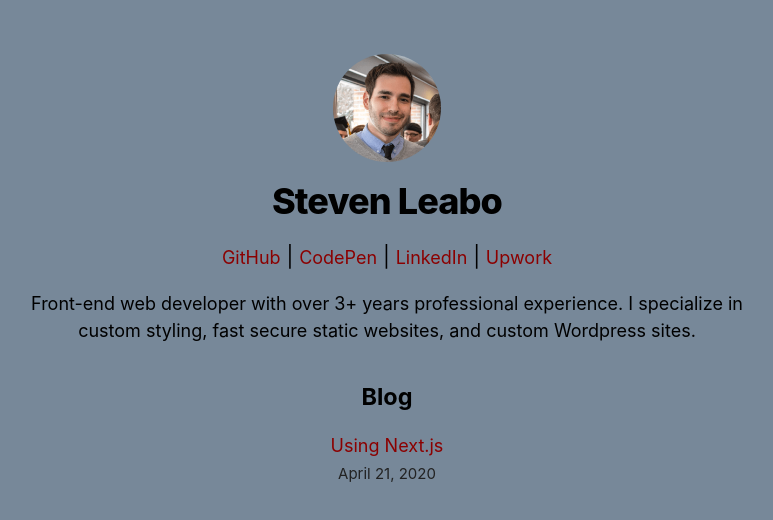
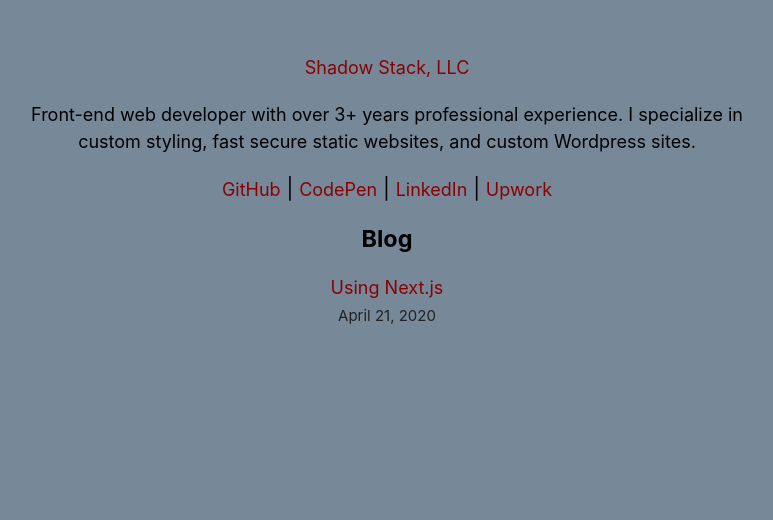
Before and after one commit to leabs/next-js-tutorial, a Next.js app: page / in a window 1280 px wide. Shown: the top 520 px of the page, without its empty margins (253-1026 px from the left). Built offline with nearby package versions, Linux system fonts and the light colour scheme.

Commit message:
adjusting for shadowstack

```diff
--- a/components/layout.js
+++ b/components/layout.js
@@ -3,8 +3,8 @@
 import utilStyles from '../styles/utils.module.css'
 import Link from 'next/link'
 
-const name = 'Steven Leabo'
-export const siteTitle = 'Steven Leabo - Web Developer'
+const name = 'Shadow Stack, LLC'
+export const siteTitle = 'Shadow Stack, LLC'
 
 export default function Layout({ children, home }) {
   return (
@@ -13,7 +13,7 @@
         <link rel="icon" href="/favicon.ico" />
         <meta
           name="description"
-          content="Learn how to build a personal website using Next.js"
+          content=" Landing Page for Shadow Stack, LLC"
         />
         <meta
           property="og:image"
@@ -27,29 +27,21 @@
       <header className={styles.header}>
         {home ? (
           <>
-            <img
-              src="/images/profile.png"
-              className={`${styles.headerHomeImage} ${utilStyles.borderCircle}`}
-              alt={name}
-            />
-            <h1 className={utilStyles.heading2Xl}>{name}</h1>
+            <Link href="/">
+              <a>
+              Shadow Stack, LLC
+              </a>
+            </Link>
+
           </>
         ) : (
           <>
             <Link href="/">
               <a>
-                <img
-                  src="/images/profile.png"
-                  className={`${styles.headerImage} ${utilStyles.borderCircle}`}
-                  alt={name}
-                />
+              Shadow Stack, LLC
               </a>
             </Link>
-            <h2 className={utilStyles.headingLg}>
-              <Link href="/">
-                <a className={utilStyles.colorInherit}>{name}</a>
-              </Link>
-            </h2>
+
           </>
         )}
       </header>
--- a/pages/index.js
+++ b/pages/index.js
@@ -21,6 +21,12 @@
         <title>{siteTitle}</title>
       </Head>
       <section className={utilStyles.headingMd}>
+
+        <p>
+        Front-end web developer with over 3+ years professional experience. I specialize in custom styling, fast secure static websites, and custom Wordpress sites.
+
+        </p>
+
         <div className={utilStyles.socialLinks}>
 
       <a href="https://github.com/leabs" target="_blank" class="has-text-primary">GitHub</a>
@@ -31,10 +37,6 @@
         <span> | </span>
         <a href="https://www.upwork.com/o/profiles/users/~011442e16729fe0928/" target="_blank" class="has-text-primary">Upwork</a>
         </div>
-        <p>
-        Front-end web developer with over 3+ years professional experience. I specialize in custom styling, fast secure static websites, and custom Wordpress sites.
-
-        </p>
 
       </section>
 
```
